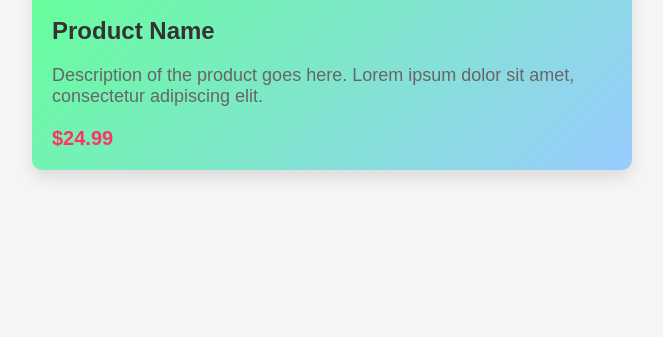
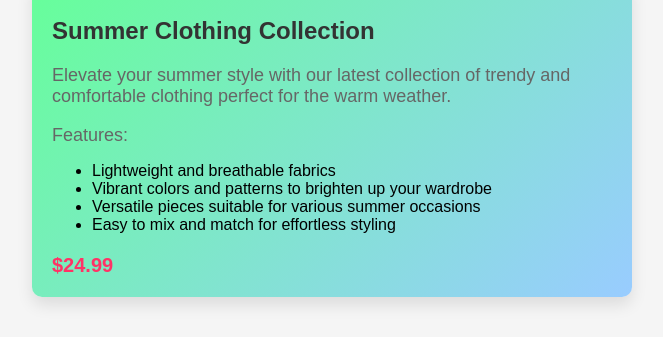
Before and after one commit to Kasei8/Retailsummeremailpromo, a plain HTML site: page index.html in a window 1280 px wide. Shown: the part 1281-1618 px from the top of the page, without its empty margins (308-971 px from the left). Before the commit the page ends 1491 px from the top, so only its background shows below. Drawn offline with Linux system fonts and the light colour scheme.

Commit message:
Update index.html

```diff
--- a/index.html
+++ b/index.html
@@ -112,8 +112,15 @@
         <div class="card summer-bg2">
             <img src="item2.jpg" alt="Summer Sale Item 2">
             <div class="card-content">
-                <h2>Product Name</h2>
-                <p>Description of the product goes here. Lorem ipsum dolor sit amet, consectetur adipiscing elit.</p>
+                <h2>Summer Clothing Collection</h2>
+            <p>Elevate your summer style with our latest collection of trendy and comfortable clothing perfect for the warm weather.</p>
+            <p>Features:</p>
+            <ul>
+                <li>Lightweight and breathable fabrics</li>
+                <li>Vibrant colors and patterns to brighten up your wardrobe</li>
+                <li>Versatile pieces suitable for various summer occasions</li>
+                <li>Easy to mix and match for effortless styling</li>
+            </ul>
                 <p class="price">$24.99</p>
             </div>
         </div>
```
